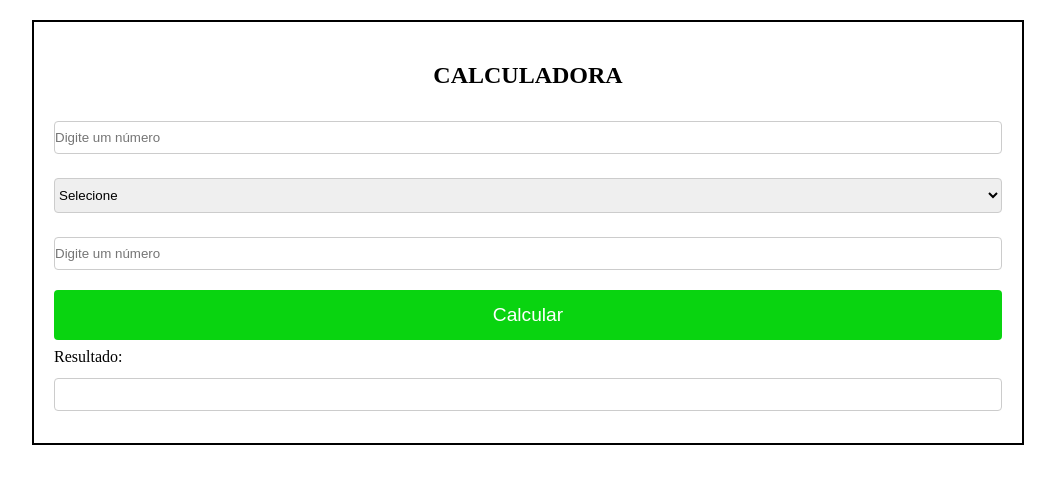
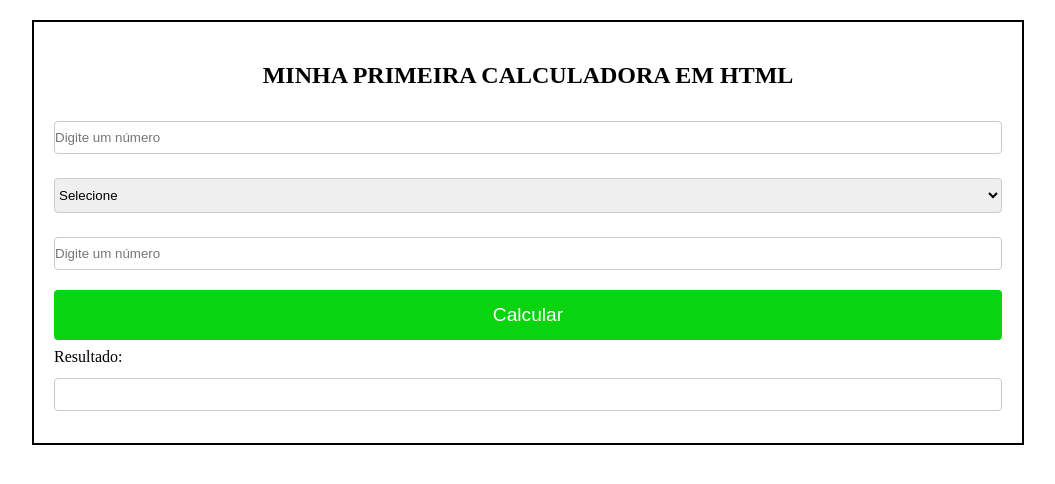
Before and after one commit to carbarrosmari/projCalculadora, a plain HTML site: page index.html in a window 1280 px wide. Shown: the whole page, without its empty margins (112-1167 px from the left). Drawn offline with Linux system fonts and the light colour scheme.

Commit message:
arquivo index.html atualizado novamente

```diff
--- a/index.html
+++ b/index.html
@@ -8,7 +8,7 @@
   </head>
   <body>
     <main>
-      <h2>CALCULADORA</h2>
+      <h2>MINHA PRIMEIRA CALCULADORA EM HTML</h2>
      <input id="num1" type="text" placeholder="Digite um número">
    <select  id="operacao">
      <option value="">Selecione</option>
```
